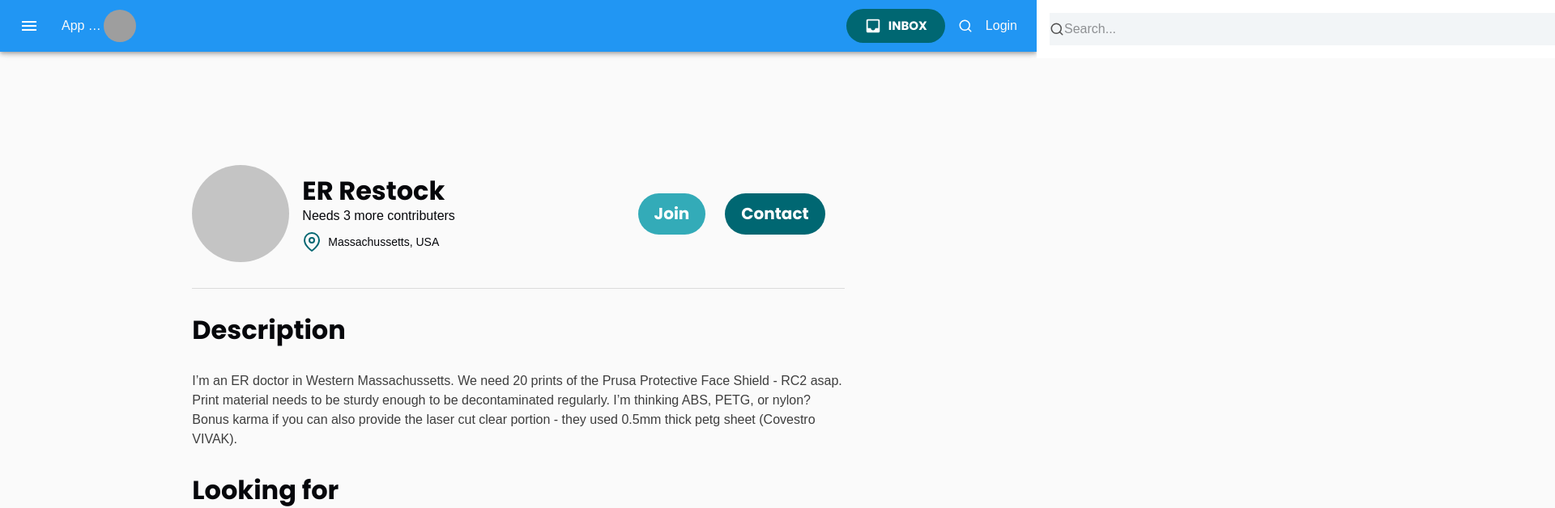
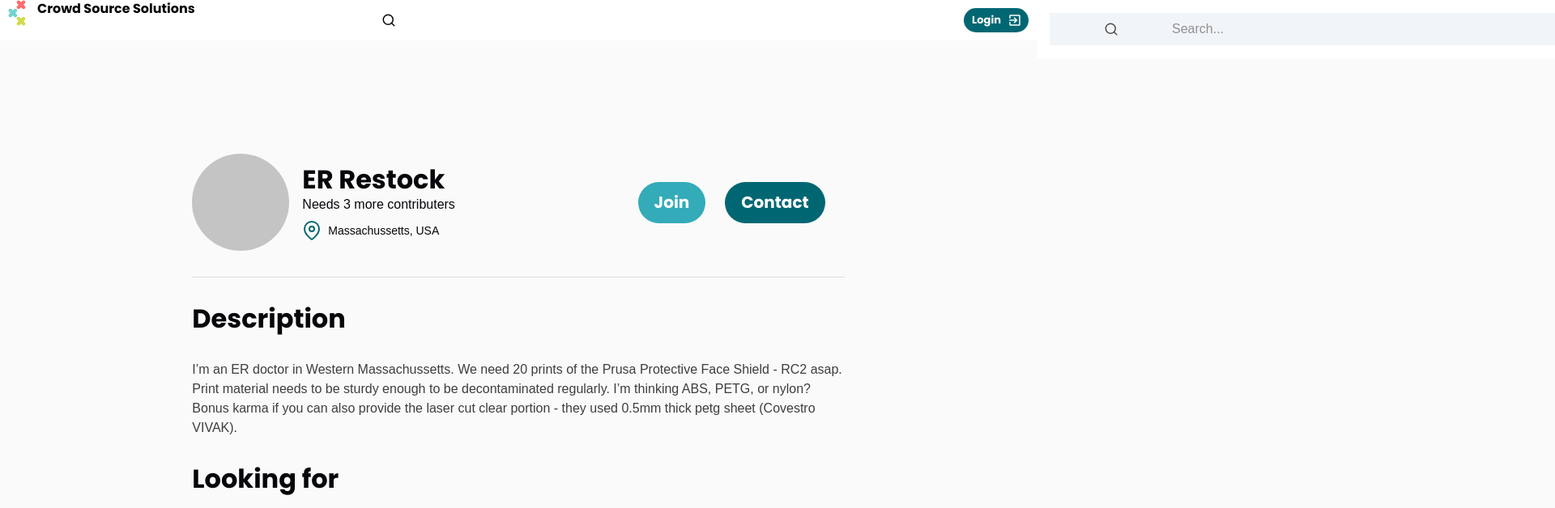
Before and after one commit to crowdsourcemedical/volunteer-database, a React (Create React App) app in the folder frontend/: page /project in a window 1280 px wide. Shown: the top 628 px of the page at 81% size, 1920 px wide, since content can reach past the window. Built offline with nearby package versions, Linux system fonts and the light colour scheme; grey boxes are pictures that could not be loaded; a web font is replaced by a local one.

Commit message:
Adding Header component

```diff
--- a/frontend/src/App.jsx
+++ b/frontend/src/App.jsx
@@ -1,13 +1,11 @@
 import React from 'react';
 import { Route, Switch, BrowserRouter as Router } from 'react-router-dom';
-import NavBar from './components/navbar';
+import Header from './components/Header';
 import HomePage from './pages/home';
 import SearchPage from './pages/search';
 import AboutPage from './pages/about';
 import SignupPage from './pages/signup';
 import SignupVolunteerPage from './pages/signup_volunteer';
-// import StoryBook from './pages/storybook';
-// import NewProject from './pages/newproject';
 import Style from './pages/style';
 import ProjectSubmit from './pages/ProjectSubmit';
 import Project from './pages/project';
@@ -20,7 +18,7 @@ function App() {
   return (
     <Router>
       <div className="App">
-        <NavBar />
+        <Header />
         <main className="main">
           <div className="content">
             <Switch>
--- /dev/null
+++ b/frontend/src/components/Header.jsx
@@ -0,0 +1,77 @@
+import React, { useState } from 'react';
+import {
+  Grid, Paper, Typography, Button, Hidden, Dialog,
+} from '@material-ui/core';
+import ExitToAppIcon from '@material-ui/icons/ExitToApp';
+import { makeStyles } from '@material-ui/core/styles';
+import Logo from '../images/crowd-source-logo.svg';
+import LoginForm from './Forms/LoginForm';
+import Searchbar from './Search/MobileSearch';
+
+
+const useStyles = makeStyles(() => ({
+  root: {
+    flexGrow: 1,
+    backgroundColor: 'white',
+    height: 50,
+  },
+  logo: {
+    paddingLeft: 10,
+  },
+  login: {
+    paddingRight: 10,
+  },
+}));
+
+const Footer = () => {
+  const classes = useStyles();
+  const [loginIsOpen, setLoginIsOpen] = useState(false);
+
+  return (
+    <Grid
+      container
+      className={classes.root}
+      justify="center"
+      alignItems="center"
+    >
+      <Grid container xs={6}>
+        <Grid item sm={12} md={6}>
+          <Grid container className={classes.logo}>
+            <img src={Logo} alt="crowd source medical logo" />
+            <Typography variant="h5" className={classes.logoText}>
+              Crowd Source Solutions
+            </Typography>
+          </Grid>
+        </Grid>
+        <Grid item xs={6}>
+          <Hidden smDown>
+            <Searchbar />
+          </Hidden>
+        </Grid>
+      </Grid>
+      <Grid container xs={6} justify="flex-end" className={classes.login}>
+        <Button
+          variant="contained"
+          color="primary"
+          size="small"
+          className={classes.button}
+          endIcon={<ExitToAppIcon />}
+          onClick={() => setLoginIsOpen(true)}
+        >
+          Login
+        </Button>
+        <Dialog
+          open={loginIsOpen}
+          onClose={() => setLoginIsOpen(false)}
+          BackdropProps={{
+            className: classes.backdrop,
+          }}
+        >
+          <LoginForm />
+        </Dialog>
+      </Grid>
+    </Grid>
+  );
+};
+
+export default Footer;
```
Also changed, not shown: frontend/src/images/crowd-source-logo.svg (renamed from frontend/src/img/crown-source-logo.svg).
